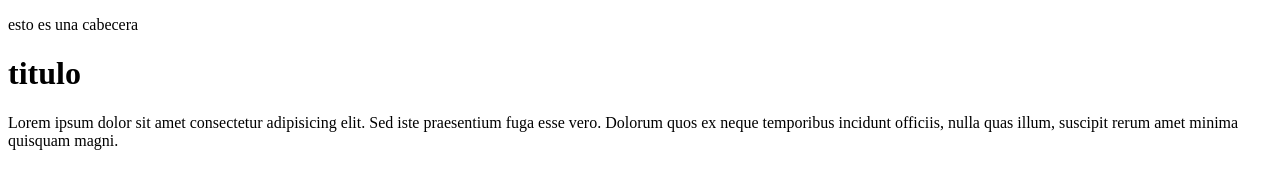
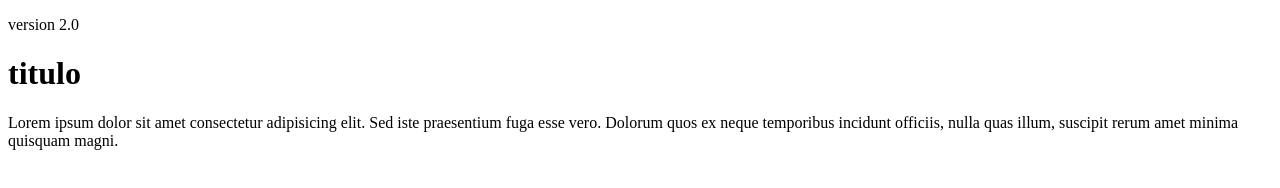
Before and after one commit to Ivanjesus2000/hyperblog, a plain HTML site: page index.html in a window 1280 px wide. Drawn offline with Linux system fonts and the light colour scheme.

Commit message:
una version de el hyperblog

```diff
--- a/index.html
+++ b/index.html
@@ -9,7 +9,7 @@
 <body>
     <div>
        <nav>
-        <p class="cabecera">esto es una cabecera</p>
+        <p class="cabecera">version 2.0</p>
        </nav>
     </div>
     <h1>titulo</h1>
```
